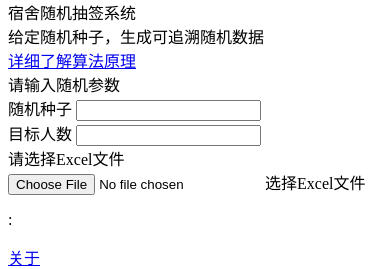
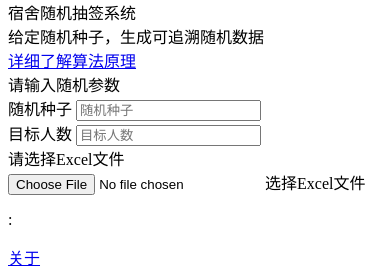
Before and after one commit to zju-cst/DRLS, a Python web app: template drls/templates/public/home.html in a window 390 px wide. Shown: the part 148-417 px from the top of the page. Run offline with Jinja, Linux system fonts and the light colour scheme; the template is opened without the code that fills it, so the values that code supplies are empty.

Commit message:
Update index style, and fix responsive bug

```diff
--- a/drls/templates/layout.html
+++ b/drls/templates/layout.html
@@ -3,6 +3,8 @@
     <meta charset="utf-8" />
     <meta http-equiv="X-UA-Compatible" content="IE=edge">
     <meta name="description" content="Zhejiang University Dormitory Random Lottery System"/>
+    <meta name="viewport"
+          content="width=device-width, user-scalable=0, initial-scale=1.0, maximum-scale=1.0, minimum-scale=1.0">
     <meta name="apple-mobile-web-app-capable" content="yes">
     <meta name="apple-mobile-web-app-status-bar-style" content="black">
     <title>{% block page_title %}DRLS{% endblock %}</title>
--- a/drls/templates/public/home.html
+++ b/drls/templates/public/home.html
@@ -10,21 +10,21 @@
     {% if not (lock and data_exist) %}
     <div class="uploadArea">
        <form id="upload-form" enctype="multipart/form-data" method="post" name="upload-form">
-       <div class="form-group row">
+       <div class="form-group">
         <div class="uploadArea__msg">请输入随机参数</div>
-        <label for="random-seed" class="col-form-label" title="随机种子">随机种子</label>
-        <input id="random-seed" class="ramdomSeed form-control-plaintext" type="text" name="randomSeed"/>
+        <label for="randomSeed" class="sr-only" title="随机种子">随机种子</label>
+        <input id="random-seed" class="ramdomSeed input-filed" placeholder="随机种子" type="text" name="randomSeed"/>
        </div>
 
         <div class="form-group row">
-        <label for="random-num" class="" title="目标人数">目标人数</label>
-        <input id="random-num" class="ramdomNum" type="text" name="randomNum"/>
+        <label for="randomNum" class="sr-only" title="目标人数">目标人数</label>
+        <input id="random-num" class="ramdomNum input-filed" placeholder="目标人数" type="text" name="randomNum"/>
         </div>
 
         {% if lock %}
         <div class="form-group row">
-        <label for="passwd" class="" title="上传密码">上传密码</label>
-        <input id="passwd" class="passwd" type="text" name="passwd"/>
+        <label for="passwd" class="sr-only" title="上传密码">上传密码</label>
+        <input id="passwd" class="passwd input-filed" placeholder="上传密码" type="password" name="passwd"/>
         </div>
         {% endif %}
 
```
Also changed, not shown: assets/css/base.css (+6 -1 lines), assets/css/welcome.css (+9 -3 lines).
